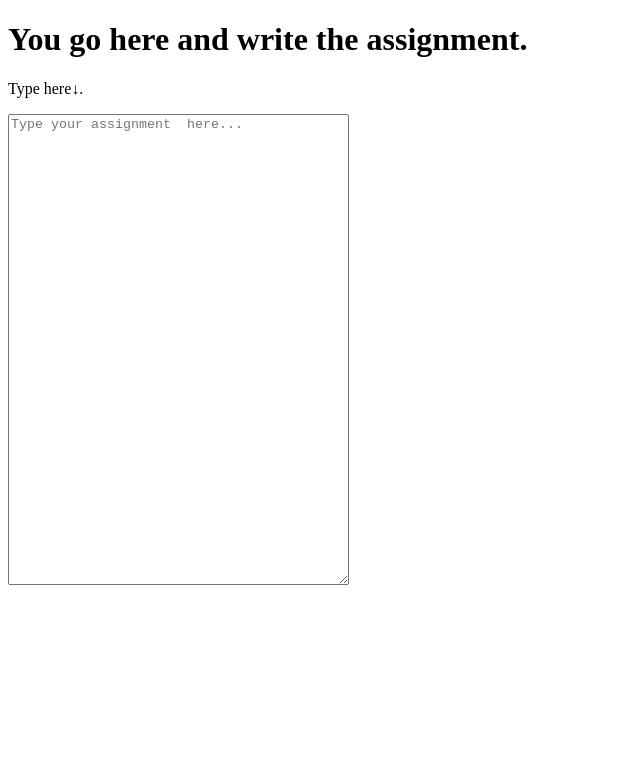
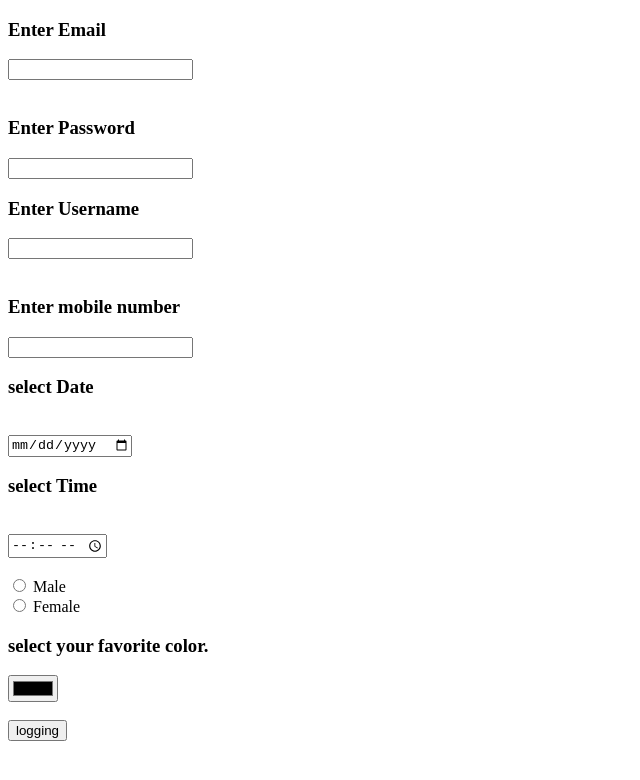
Before and after one commit to Dihant/dihan44.github.io, a plain HTML site: page index.html in a window 1280 px wide. Shown: the whole page, without its empty margins (0-640 px from the left). Drawn offline with Linux system fonts and the light colour scheme.

Commit message:
Update index.html

```diff
--- a/index.html
+++ b/index.html
@@ -1,21 +1,48 @@
 <!DOCTYPE html>
 <html>
 <head>
-   <title> assignment write </title>
+   <title> Dihan Khan </title>
 </head>
 <body>
-   <h1> You go here and write the assignment. </h1>
-   <p> Type here↓. </p>
+    <form action="http://mddihan.github.io/index.html">
+<h3>Enter Email </h3>
+
+   <input type="email" id="demo" name="email" />
+</br>
+</br>
+<h3>Enter Password </h3>
+<input  type="password" id="demo"
+</br>
+</br>
+<h3> Enter Username </h3>
+<input type="username" id="demo" />
+</br>
+</br>
+<h3> Enter mobile number</h3>
+ </hr>
+<input type="number" id="demo"  />
+</br>
+<h3>select Date </h3>
+</br>
+<input type="date" id="demo" />
+</br>
+<h3>select Time  </h3>
+</br>
+<input type="time" id="demo" />
+</br>
+</br>
+ <input type="radio" name="gender" value="Male" id="male" />
+   <label for="male"> Male </label>
+   <br />
+   <input type="radio" name="gender" value="Female" id="female" />
+   <label for="female"> Female </label>
+</br>
+<h3>select your favorite color. </h3>
+   <input type="color" id="demo" />
+   <br />
+</br>
+<button> logging </button>
+ <!-- you can prevent the form to be submitted when the button is clicked by specifying the type="button" attribute -->
+
 </body>
 </html>
-
-<html>
-<head>
-   <title> Try It Yourself </title>
-</head>
-<body>
-   <textarea rows="31" cols="40" placeholder="Type your assignment  here..."></textarea>
-</body>
-</html>
-<html>
-<head>
```
